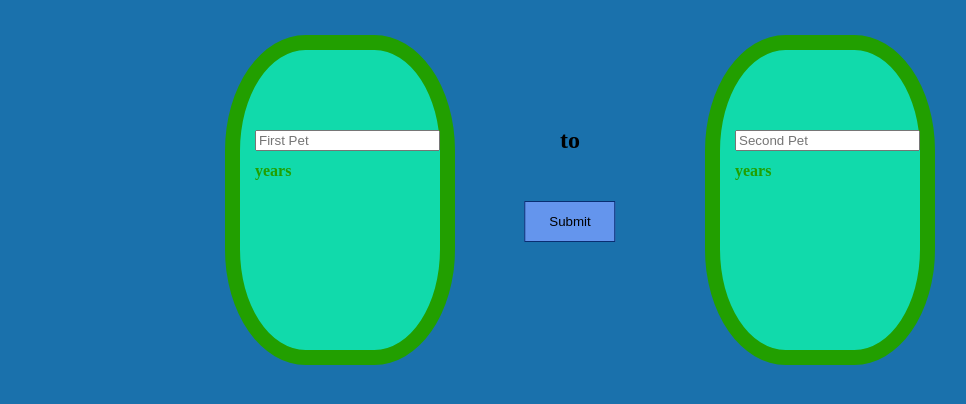
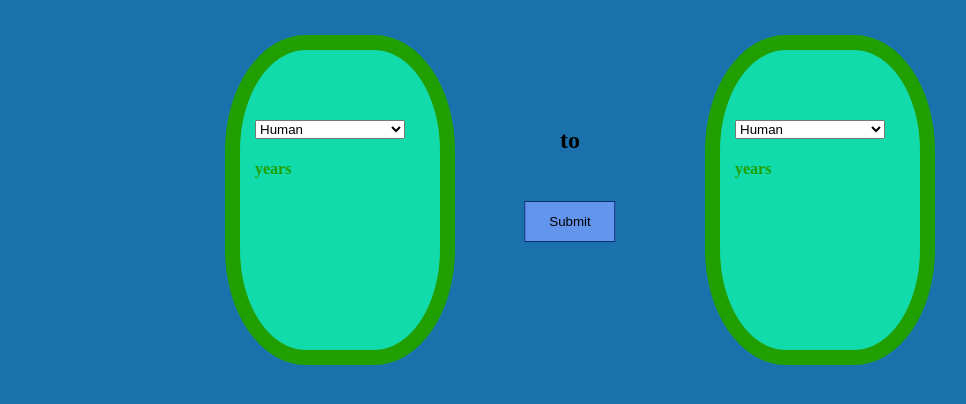
Before and after one commit to CulinaryDelights/petsite.github.io, a plain HTML site: page converter.html in a window 1280 px wide. Shown: the part 240-644 px from the top of the page, without its empty margins (70-1036 px from the left). Drawn offline with Linux system fonts and the light colour scheme.

Commit message:
Made Converter More Intuitive

```diff
--- a/converter.html
+++ b/converter.html
@@ -12,36 +12,32 @@
 
         <form method="GET" class="convertInput">
             <div class="convertInputBackground">
-                <input type="text" name="firpet" placeholder="First Pet" list="pet">
+                <select name="firpet">
+                    <option value="human">Human</option>
+                    <option value="dog">Dog</option>
+                    <option value="cat">Cat</option>
+                    <option value="fish">Fish</option>
+                    <option value="hamster">Hamster</option>
+                    <option value="bird">Bird</option>
+                    <option value="snake">Snake</option>
+                </select>
                 <p>years</p>
             </div>
 
             <div class="convertInputBackground" id="secondConverter">
-                <input type="text" name="secpet" placeholder="Second Pet" list="pet">
+                <select name="secpet">
+                    <option value="human">Human</option>
+                    <option value="dog">Dog</option>
+                    <option value="cat">Cat</option>
+                    <option value="fish">Fish</option>
+                    <option value="hamster">Hamster</option>
+                    <option value="bird">Bird</option>
+                    <option value="snake">Snake</option>
+                </select>
                 <p>years</p>
             </div>
 
             <h2>to</h2>
-
-            <datalist id="pet">
-                <option value="human">
-                <option value="dog">
-                <option value="cat">
-                <option value="fish">
-                <option value="hamster">
-                <option value="bird">
-                <option value="snake">
-            </datalist>
-
-            <!--<select id="pet">
-                <option value="human">Human</option>
-                <option value="dog">Dog</option>
-                <option value="cat">Cat</option>
-                <option value="fish">Fish</option>
-                <option value="hamster">Hamster</option>
-                <option value="bird">Bird</option>
-                <option value="snake">Snake</option>
-            </select>-->
 
             <button type="submit" class="backButton">Submit</button>
         </form>
--- a/style.css
+++ b/style.css
@@ -203,10 +203,11 @@
     left: 250px;
 }
 
-.convertInput input {
+.convertInput select {
     position: relative;
-    top: 80px;
+    top: 70px;
     left: 15px;
+    width: 150px;
 }
 
 .convertInput p {
```
